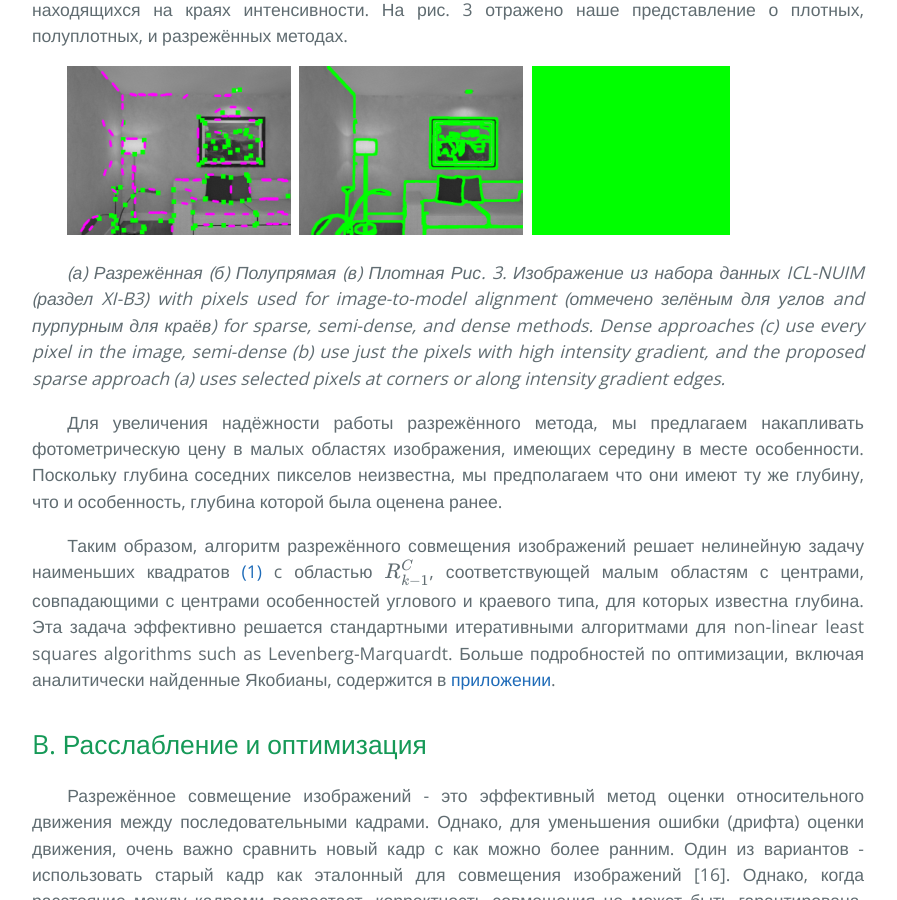
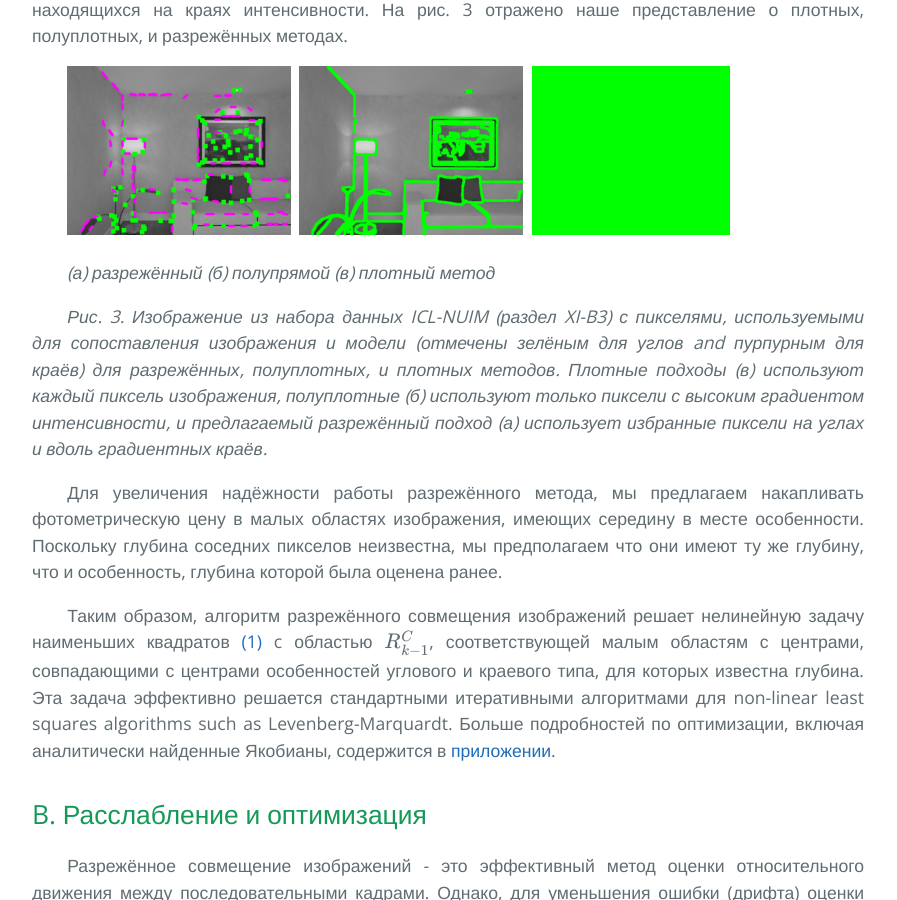
Before and after one commit to i-v-s/slam, a Jekyll site: the page built from svo2.md, in a window 1280 px wide and 900 px high, scrolled down 9392 px. Shown: the whole window, without its empty margins (192-1089 px from the left). Built offline with Jekyll 4.4.1, drawn with Linux system fonts in a browser that asks for light colours; our own code applies the rules of GitHub Pages for plain Markdown files; formulas are drawn with MathJax 3.

Commit message:
Updated svo2.md

```diff
--- a/svo2.md
+++ b/svo2.md
@@ -400,13 +400,15 @@ the regionRCk− 1 in imageICkfor which the depth is known.
 
 ![Разрежённая, полуплотная и плотная постановка]({{site.baseurl}}/svo2/fig3.png)
 
-*(а) Разрежённая (б) Полупрямая (в) Плотная*
+*(а) разрежённый (б) полупрямой (в) плотный метод*
+
 *Рис. 3. Изображение из набора данных ICL-NUIM (раздел XI-B3)
-with pixels used for image-to-model alignment
-(отмечено зелёным для углов and пурпурным для краёв) for sparse, semi-dense, and dense methods. Dense approaches (c)
-use every pixel in the image, semi-dense (b) use just the pixels with high
-intensity gradient, and the proposed sparse approach (a) uses selected pixels
-at corners or along intensity gradient edges.*
+с пикселями, используемыми для сопоставления изображения и модели
+(отмечены зелёным для углов and пурпурным для краёв)
+для разрежённых, полуплотных, и плотных методов.
+Плотные подходы (в) используют каждый пиксель изображения, полуплотные (б) используют только пиксели с высоким градиентом интенсивности,
+и предлагаемый разрежённый подход (а) использует избранные пиксели
+на углах и вдоль градиентных краёв.*
 
 Для увеличения надёжности работы разрежённого метода, мы предлагаем
 накапливать фотометрическую цену в малых областях изображения, имеющих середину
```
